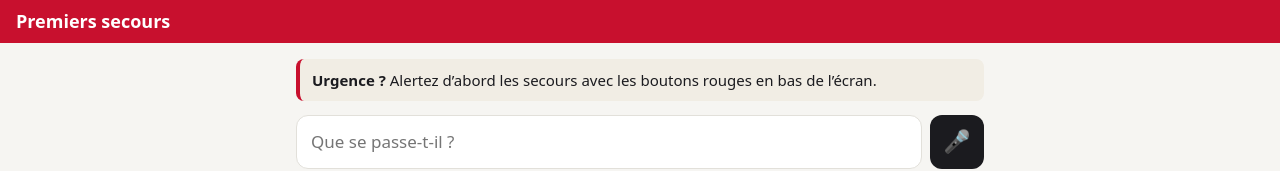
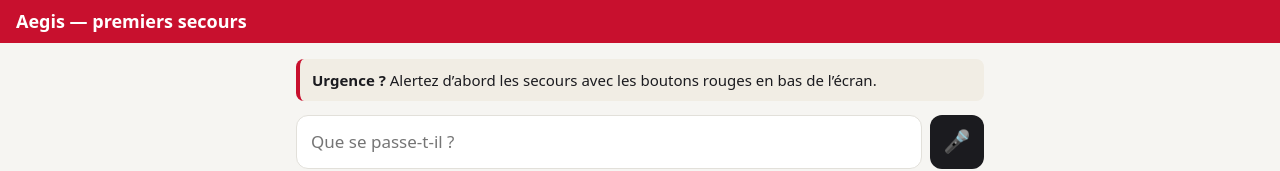
Before and after one commit to alexandremarce3-lgtm/aegis, a plain HTML site: page app/index.html in a window 1280 px wide. Shown: the top 171 px of the page. Drawn offline with Linux system fonts and the light colour scheme.

Commit message:
Nomme l'application Aegis
Co-Authored-By: Claude Fable 5.2 <noreply@anthropic.com>

```diff
--- a/app/app.js
+++ b/app/app.js
@@ -80,7 +80,7 @@ function chercher(q) {
 const lienSituation = (s) => `#/fiche/${s.fiche}${s.ancre ? '/' + encodeURIComponent(s.ancre) : ''}`;
 
 function vueAccueil() {
-  titre('Premiers secours', false);
+  titre('Aegis — premiers secours', false);
   const Reco = window.SpeechRecognition || window.webkitSpeechRecognition;
   vue.innerHTML = `
     <p class="avant"><b>Urgence ?</b> Alertez d’abord les secours avec les boutons rouges en bas de l’écran.</p>
@@ -208,7 +208,7 @@ function vueApropos() {
 }
 
 /* ---------- Navigation ---------- */
-function titre(t, retour) { $('#titre').textContent = t; $('#back').hidden = !retour; document.title = t + ' — Premiers secours'; }
+function titre(t, retour) { $('#titre').textContent = t; $('#back').hidden = !retour; document.title = t === 'Aegis — premiers secours' ? t : t + ' — Aegis'; }
 $('#back').addEventListener('click', () => (history.length > 1 ? history.back() : (location.hash = '#/')));
 function route() {
   const [, page, a, b] = location.hash.split('/');
--- a/app/index.html
+++ b/app/index.html
@@ -4,7 +4,7 @@
 <meta charset="utf-8">
 <meta name="viewport" content="width=device-width, initial-scale=1, viewport-fit=cover">
 <meta name="theme-color" content="#c8102e">
-<title>Premiers secours — aide-mémoire PSC</title>
+<title>Aegis — premiers secours</title>
 <link rel="manifest" href="manifest.webmanifest">
 <link rel="icon" href="icon.svg" type="image/svg+xml">
 <link rel="stylesheet" href="style.css">
@@ -12,7 +12,7 @@
 <body>
 <header class="top">
   <button id="back" class="back" aria-label="Retour" hidden>‹</button>
-  <h1 id="titre">Premiers secours</h1>
+  <h1 id="titre">Aegis</h1>
 </header>
 
 <main id="vue" tabindex="-1"></main>
```
Also changed, not shown: index.html (+1 -1 lines), app/manifest.webmanifest.
